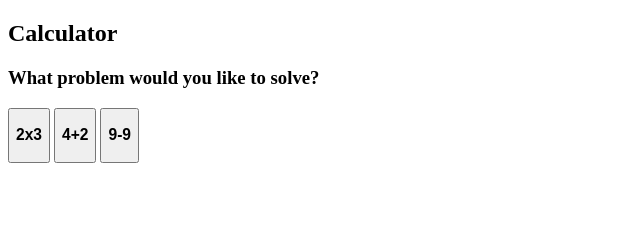
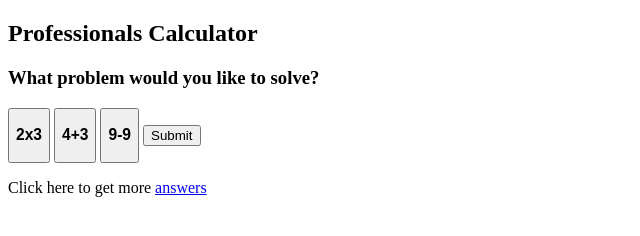
Before and after one commit to JadenDT/JadenDT.github.io, a plain HTML site: page index.html in a window 1280 px wide. Shown: the part 60-296 px from the top of the page, without its empty margins (0-640 px from the left). Drawn offline with Linux system fonts and the light colour scheme.

Commit message:
added link

```diff
--- a/index.html
+++ b/index.html
@@ -7,12 +7,14 @@
     <title>Jaden</title>
 </head>
 <body>
+
 <h1><strong>Code Camp</strong></h1>
-    <h2>Calculator</h2>
+    <h2>Professionals Calculator</h2>
     <h3>What problem would you like to solve?</h3>
    <button><h3>2x3</h3></button>
-    <button><h3>4+2</h3></button>
+   <button><h3>4+3</h3></button>
    <button><h3>9-9</h3></button>
-
+   <button type="submit">Submit</button>
+    <p>Click here to get more <a target="_blank" href="https://coolmathgames.com">answers</a>
 </body>
 </html>
```
